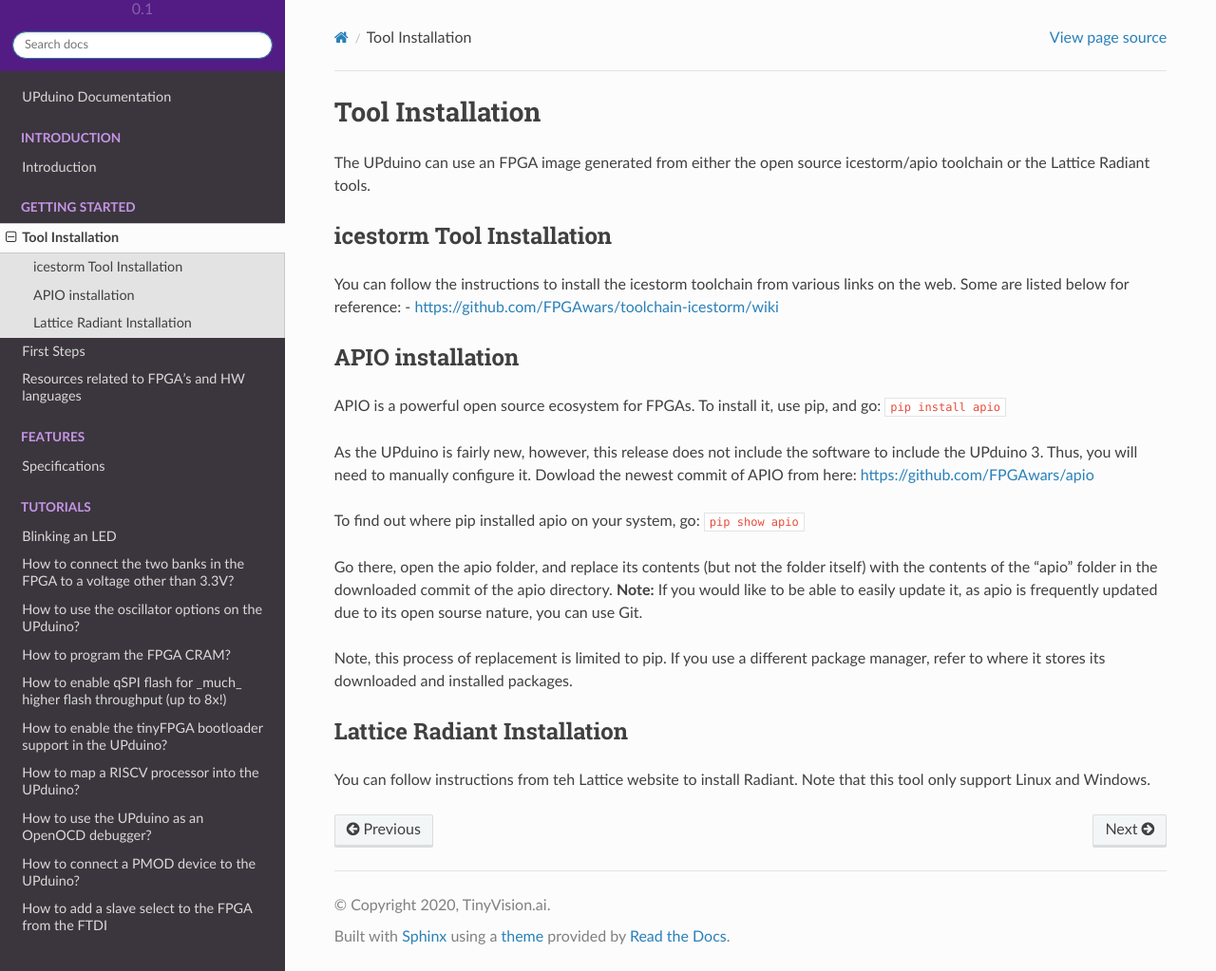
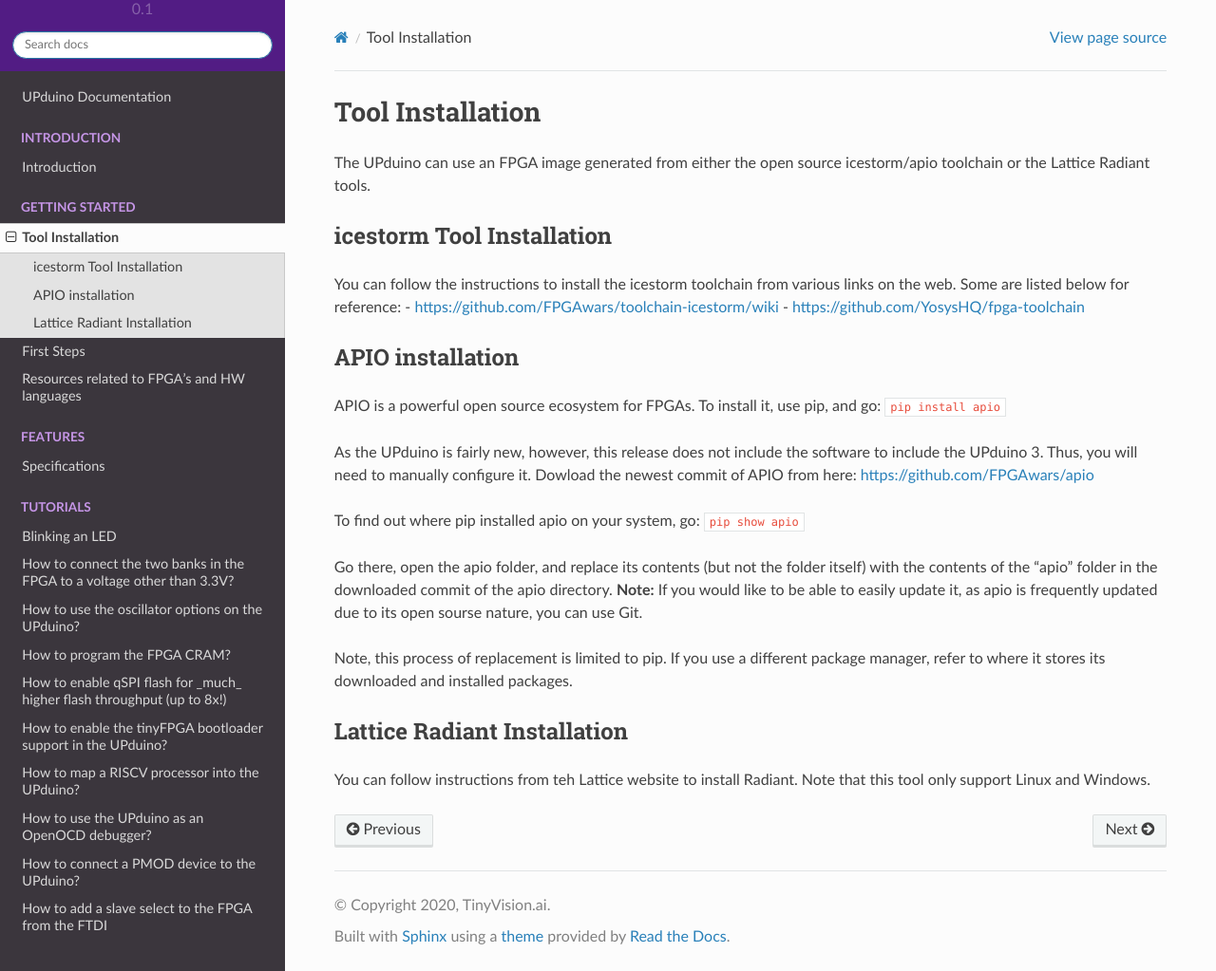
Before and after one commit to tinyvision-ai-inc/UPduino-v3.0, a Sphinx documentation site: the page built from docs/source/getting_started/tool_installation.rst, in a window 1280 px wide and 1023 px high. Shown: the whole window at 95% size. Built offline with Sphinx 7.4.7 and the Read the Docs theme 2.0.0, drawn with Linux system fonts in a browser that asks for light colours; pages that are not in the unit, such as notebooks, are missing from menus; some of the changed lines change nothing that is shown.

Commit message:
Fixed nits, added a few more resources

```diff
--- a/docs/source/getting_started/tool_installation.rst
+++ b/docs/source/getting_started/tool_installation.rst
@@ -5,10 +5,11 @@ The UPduino can use an FPGA image generated from either the open source icestorm
 
 
 icestorm Tool Installation
-----
+---------------------------
 
 You can follow the instructions to install the icestorm toolchain from various links on the web. Some are listed below for reference:
 - https://github.com/FPGAwars/toolchain-icestorm/wiki
+- https://github.com/YosysHQ/fpga-toolchain
 
 APIO installation
 -----------------
@@ -26,5 +27,5 @@ Go there, open the apio folder, and replace its contents (but not the folder its
 Note, this process of replacement is limited to pip. If you use a different package manager, refer to where it stores its downloaded and installed packages.
 
 Lattice Radiant Installation
-----
+-----------------------------
 You can follow instructions from teh Lattice website to install Radiant. Note that this tool only support Linux and Windows.
--- a/docs/source/introduction/introduction.rst
+++ b/docs/source/introduction/introduction.rst
@@ -1,5 +1,5 @@
 Introduction
-=======
+============
 
 The UPduino 3.0 is a highly capable device. We will get started with setting it up, and the "hello world" of this FPGA, getting an LED to blink!
 
@@ -9,7 +9,7 @@ First Steps
 
 First things first, after ensuring your board is functioning and shows up as a USB device, the tools need to get installed. There are two paths to do:
 
-  - APIO or icetools (For MacOS, Linux, and Windows)
-  - Lattice Radiant (Linux and Windows only)
+- APIO or icetools (For MacOS, Linux, and Windows)
+- Lattice Radiant (Linux and Windows only)
 
 To install these tools, please go to the "Tool Installation" document!
```
